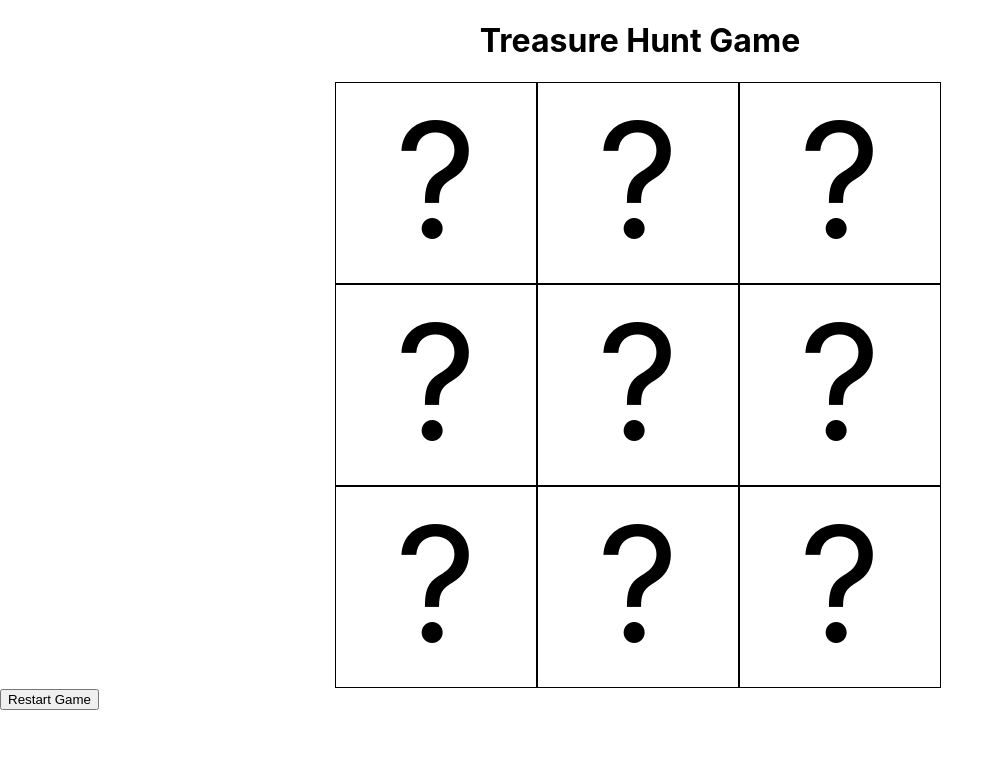
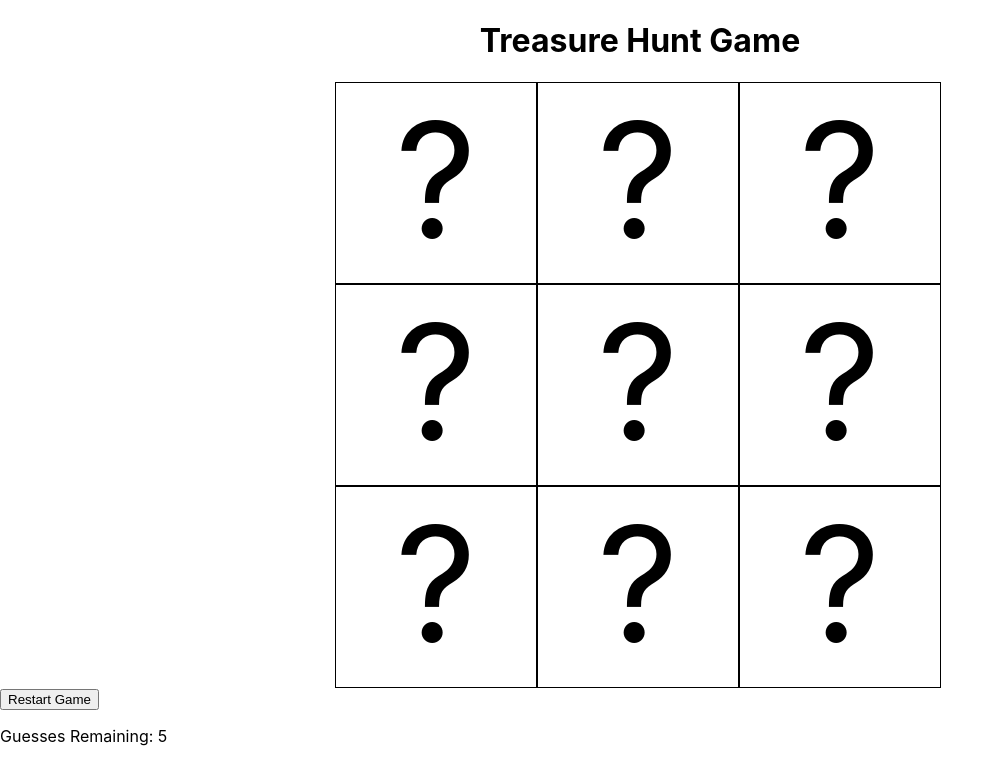
Before and after one commit to learn-academy-2022-foxtrot/treasurehunt-dthomas91, a React (Create React App) app: page / in a window 1280 px wide. Shown: the top 784 px of the page, without its empty margins (0-1004 px from the left). Built offline with nearby package versions, Linux system fonts and the light colour scheme.

Commit message:
As a user, I can see a counter that shows how many guesses I have left. The counter starts at five and decrements one every time I click on a square that is not the treasure nor the bomb.

```diff
--- a/src/App.js
+++ b/src/App.js
@@ -17,9 +17,16 @@ const App = () => {
   const [treasureLocation, setTreasureLocation] = useState(Math.floor(Math.random() * board.length))
   const [bombLocation, setBombLocation] = useState(Math.floor(Math.random() * board.length))
 
+  const [counter, setCounter] = useState(5);
+
   const handleGamePlay = (clickedSquare) => {
     // makes a copy of the board in state so  that we can modify it in this method
+    if (bombLocation === treasureLocation) {
+      setBombLocation(Math.floor(Math.random() * board.length));
+    }
+
     let updateBoard = [...board]
+
     if(clickedSquare === treasureLocation) {
       updateBoard[clickedSquare] = "💎"
       setBoard(updateBoard)
@@ -29,8 +36,10 @@ const App = () => {
     } else {
       updateBoard[clickedSquare] = "🌴"
     setBoard(updateBoard)
+    setCounter(counter - 1);
     }
   }
+
 
   const handleReset = () => {
     setBoard([
@@ -47,6 +56,7 @@ const App = () => {
     setTreasureLocation(Math.floor(Math.random() * board.length))
     setBombLocation(Math.floor(Math.random() * board.length))
   }
+
 
   console.log("treasureLocation:", treasureLocation)
   console.log("bombLocation:", bombLocation)
@@ -65,6 +75,7 @@ const App = () => {
         })}
       </div>
       <button onClick={handleReset}>Restart Game</button>
+      <p>Guesses Remaining: {counter}</p>
     </>
   )
 }
```
Also changed, not shown: 1 other file (tests, documents, lock files or other folders).
